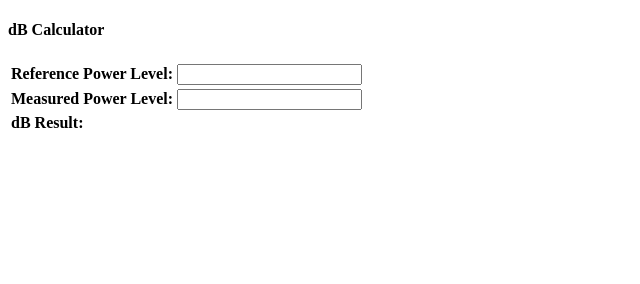
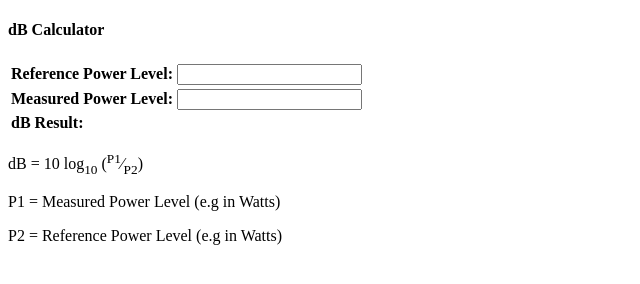
Before and after one commit to mihaibucur/mihaibucur.github.io, a plain HTML site: page index.html in a window 1280 px wide. Shown: the whole page, without its empty margins (0-640 px from the left). Drawn offline with nearby package versions, Linux system fonts and the light colour scheme.

Commit message:
added dB formula explained

```diff
--- a/index.html
+++ b/index.html
@@ -1,9 +1,7 @@
 <!DOCTYPE html>
 <html>
   <head>
-    <!-- <meta charset='utf-8'>
-    <meta http-equiv="X-UA-Compatible" content="chrome=1">
-    <meta name="description" content="Mihaibucur.github.io : ">
+    <!--
     <link rel="stylesheet" type="text/css" media="screen" href="stylesheets/stylesheet.css"> -->
     <title>Mihai Bucur</title>
   </head>
@@ -24,6 +22,10 @@
 			</table>
 		</div>
 	</form>
+	<p>dB = 10 log<sub>10</sub> (<sup>P1</sup>&frasl;<sub>P2</sub>)</p>
+	<p>P1 = Measured Power Level (e.g in Watts)</p>
+	<p>P2 = Reference Power Level (e.g in Watts)</p>
+
 		<script src="http://code.jquery.com/jquery-1.11.1.min.js"></script>
 		<script type="text/javascript" src="javascripts/jquery-3.2.0.js"></script>
 		<script language="JavaScript" type="text/javascript" >
@@ -38,37 +40,5 @@
 
 
 
-
-<!--
-    HEADER
-    <div id="header_wrap" class="outer">
-        <header class="inner">
-        <h2 id="project_tagline"></h2>
-
-        </header>
-
-    </div>
-    MAIN CONTENT
-    <div id="main_content_wrap" class="outer">
-      <section id="main_content" class="inner">
-        <h3>
-
-        </h3>
-      </section>
-    </div>
-
-    FOOTER
-
-    <div id="footer_wrap" class="outer">
-      <footer class="inner">
-        <p>
-
-
-        </p>
-      </footer>
-    </div>
--->
-
-
  </body>
 </html>
```
